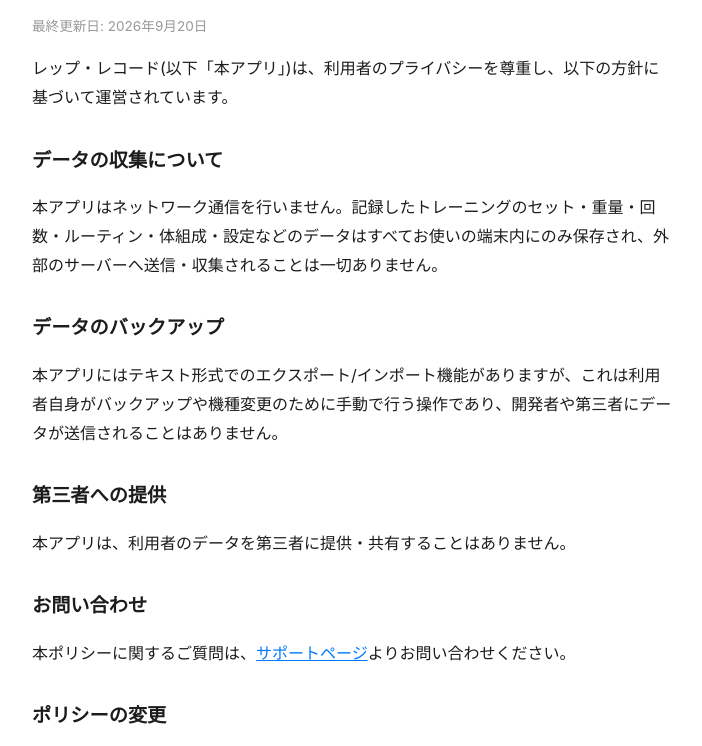
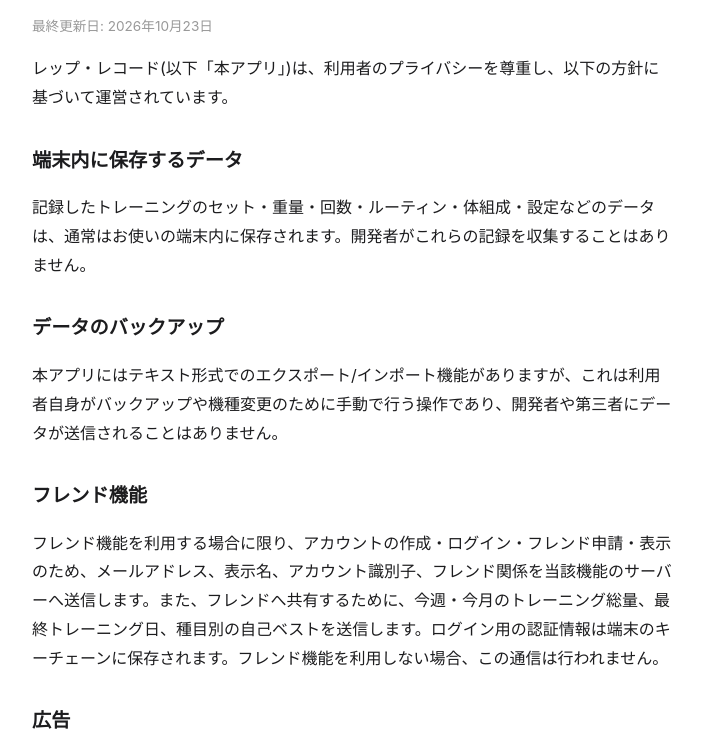
Before and after one commit to hasebe48/reprecord-support, a plain HTML site: page privacy.html in a window 1280 px wide. Shown: the part 170-916 px from the top of the page, without its empty margins (288-990 px from the left). Drawn offline with Linux system fonts and the light colour scheme.

Commit message:
Update privacy.html

```diff
--- a/privacy.html
+++ b/privacy.html
@@ -16,18 +16,24 @@
 <body>
   <nav><a href="index.html">&larr; レップ・レコード トップ</a></nav>
   <h1>プライバシーポリシー</h1>
-  <p class="updated">最終更新日: 2026年9月20日</p>
+  <p class="updated">最終更新日: 2026年10月23日</p>
 
   <p>レップ・レコード(以下「本アプリ」)は、利用者のプライバシーを尊重し、以下の方針に基づいて運営されています。</p>
 
-  <h2>データの収集について</h2>
-  <p>本アプリはネットワーク通信を行いません。記録したトレーニングのセット・重量・回数・ルーティン・体組成・設定などのデータはすべてお使いの端末内にのみ保存され、外部のサーバーへ送信・収集されることは一切ありません。</p>
+  <h2>端末内に保存するデータ</h2>
+  <p>記録したトレーニングのセット・重量・回数・ルーティン・体組成・設定などのデータは、通常はお使いの端末内に保存されます。開発者がこれらの記録を収集することはありません。</p>
 
   <h2>データのバックアップ</h2>
   <p>本アプリにはテキスト形式でのエクスポート/インポート機能がありますが、これは利用者自身がバックアップや機種変更のために手動で行う操作であり、開発者や第三者にデータが送信されることはありません。</p>
 
+  <h2>フレンド機能</h2>
+  <p>フレンド機能を利用する場合に限り、アカウントの作成・ログイン・フレンド申請・表示のため、メールアドレス、表示名、アカウント識別子、フレンド関係を当該機能のサーバーへ送信します。また、フレンドへ共有するために、今週・今月のトレーニング総量、最終トレーニング日、種目別の自己ベストを送信します。ログイン用の認証情報は端末のキーチェーンに保存されます。フレンド機能を利用しない場合、この通信は行われません。</p>
+
+  <h2>広告</h2>
+  <p>広告ありの版では、Google AdMob を利用してバナー広告およびトレーニング完了後の広告を表示します。広告の配信と計測のために、端末識別子、IPアドレスから推定されるおおよその位置情報、広告の表示・操作に関する情報、アプリの操作情報、クラッシュ情報およびパフォーマンス情報が Google により処理されることがあります。本アプリでは、個人に最適化された広告を使用せず、他のアプリやウェブサイトをまたいで利用者を追跡する目的ではこれらの情報を使用しません。詳細は<a href="https://policies.google.com/privacy?hl=ja">Google のプライバシーポリシー</a>をご確認ください。</p>
+
   <h2>第三者への提供</h2>
-  <p>本アプリは、利用者のデータを第三者に提供・共有することはありません。</p>
+  <p>フレンド機能では、上記の共有対象データを、利用者が承認したフレンドに表示します。広告ありの版では、上記の広告配信に必要な情報が Google に提供されます。これら以外に、開発者が利用者のトレーニング記録を第三者へ販売・提供することはありません。</p>
 
   <h2>お問い合わせ</h2>
   <p>本ポリシーに関するご質問は、<a href="support.html">サポートページ</a>よりお問い合わせください。</p>
```
